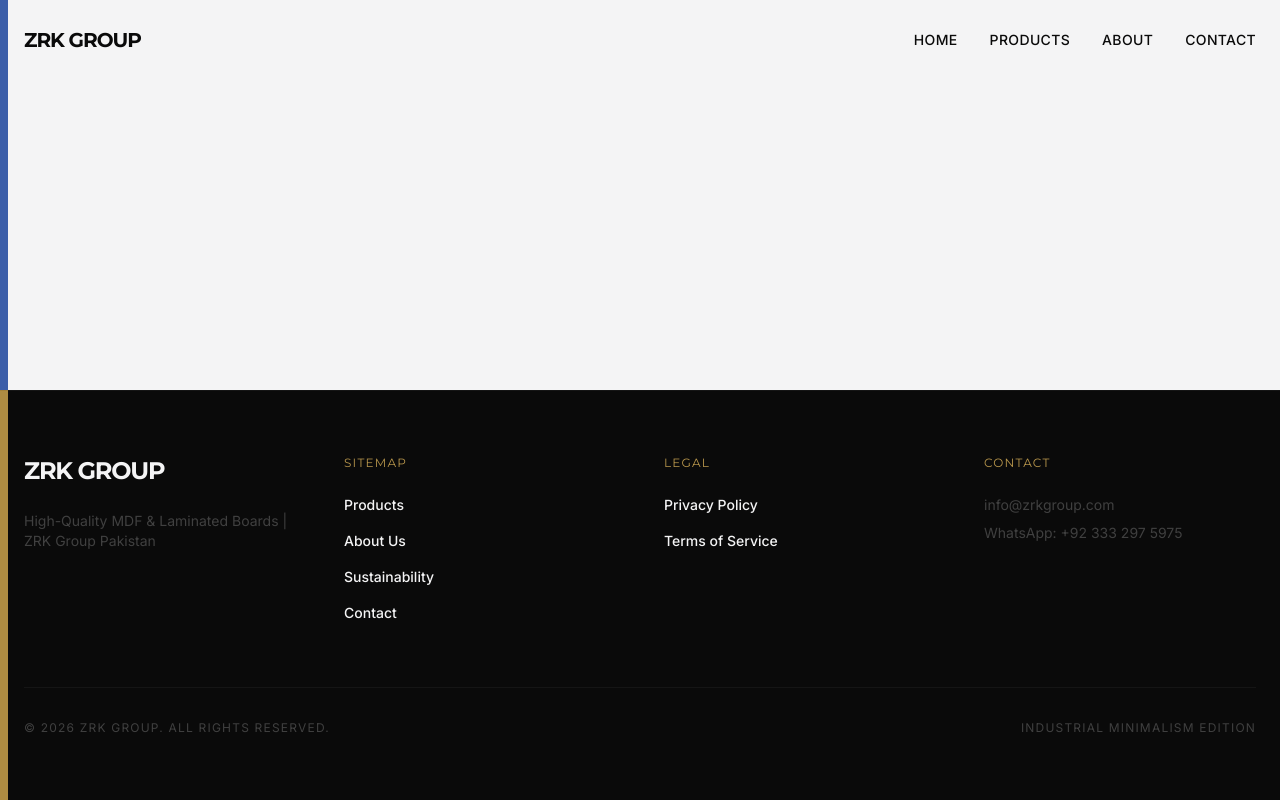
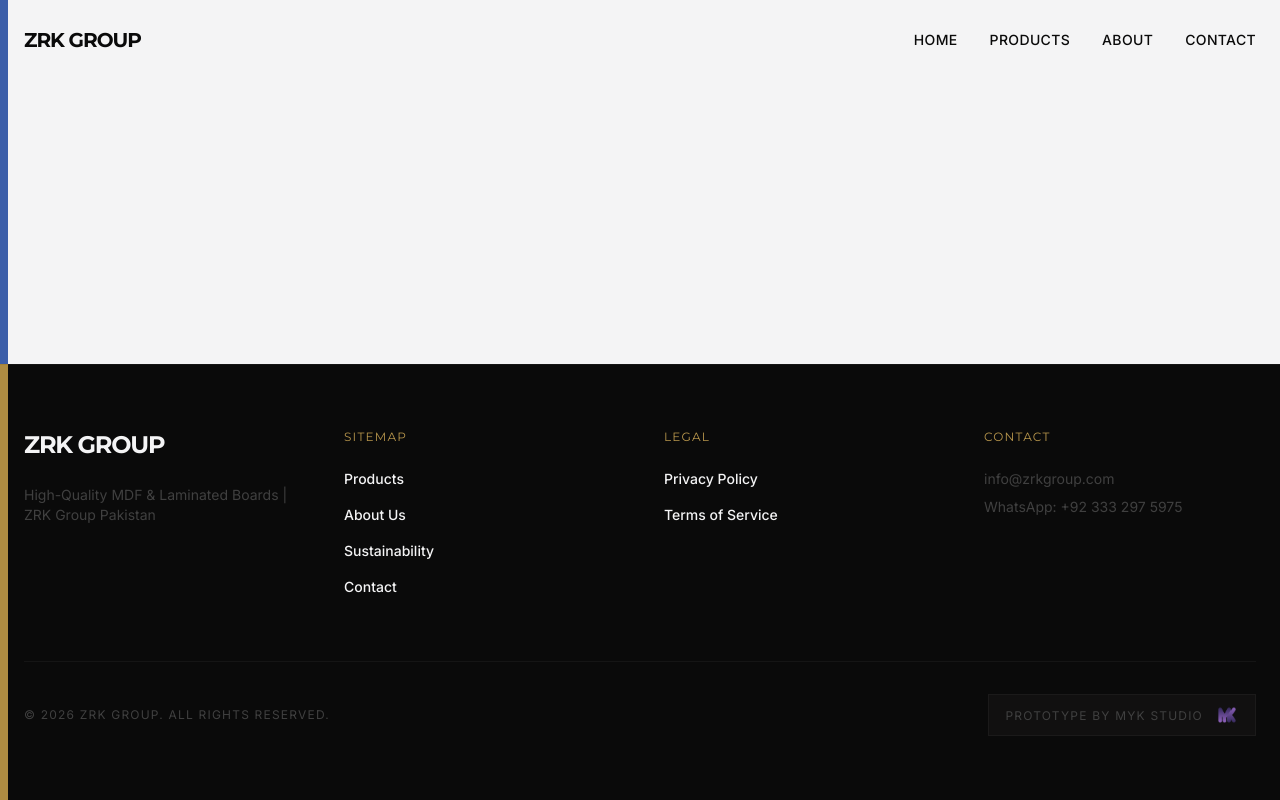
Before and after one commit to mashood-yar/ZRK-Website-2026, a React (Vite) app: page /sustainability in a window 1280 px wide. Built offline with nearby package versions, Linux system fonts and the light colour scheme.

Commit message:
UI: Add MYK Studio prototype branding to Footer

```diff
--- a/src/components/Footer.jsx
+++ b/src/components/Footer.jsx
@@ -39,9 +39,14 @@ const Footer = () => {
                 </div>
             </div>
 
-            <div className="max-w-7xl mx-auto mt-16 pt-8 border-t border-tundora/20 flex flex-col md:flex-row justify-between items-center text-xs text-tundora uppercase tracking-widest">
+            <div className="max-w-7xl mx-auto mt-16 pt-8 border-t border-tundora/20 flex flex-col md:flex-row justify-between items-center text-xs text-tundora uppercase tracking-widest gap-4 md:gap-0">
                 <p>&copy; {new Date().getFullYear()} ZRK Group. All rights reserved.</p>
-                <p className="mt-4 md:mt-0">Industrial Minimalism Edition</p>
+                <div className="flex items-center gap-3 bg-zrk-black/30 px-4 py-2 rounded-full border border-tundora/20">
+                    <p className="mt-0.5">PROTOTYPE BY MYK STUDIO</p>
+                    <a href="https://mykstudio.com" target="_blank" rel="noopener noreferrer" className="opacity-80 hover:opacity-100 transition-opacity">
+                        <img src="/assets/images/myk-logo.webp" alt="MYK Studio" className="h-6 w-auto" />
+                    </a>
+                </div>
             </div>
         </footer>
     );
```
Also changed, not shown: public/assets/images/myk-logo.webp (added).
